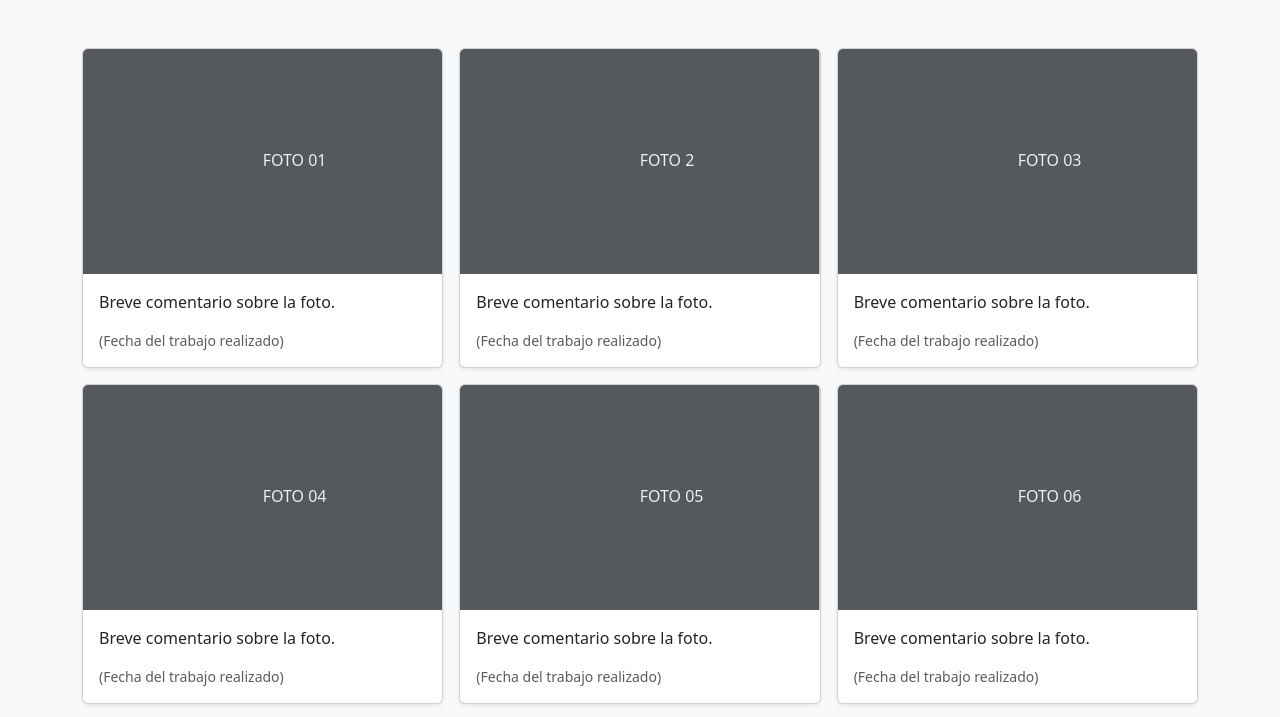
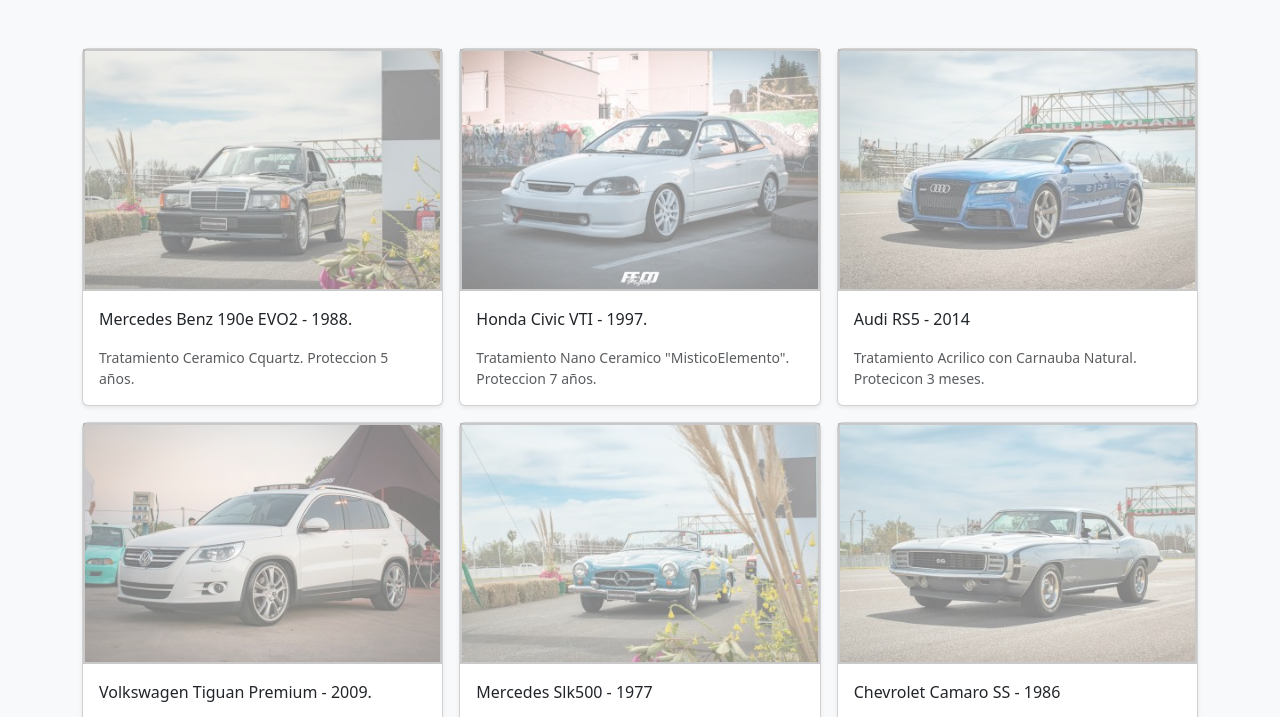
Before and after one commit to Elvasco317/Proyecto-Feco-Web, a website: page pages/fotos.html in a window 1280 px wide. Shown: the part 228-945 px from the top of the page. Drawn offline with nearby package versions, Linux system fonts and the light colour scheme; a script that the page names is missing.

Commit message:
Fotos completo y detalles

```diff
--- a/pages/fotos.html
+++ b/pages/fotos.html
@@ -56,117 +56,98 @@
     <hr class="border border-info border-2 opacity-50">
     <div class="album py-5 bg-body-tertiary">
         <div class="container">
-            <div class="row row-cols-1 row-cols-sm-2 row-cols-md-3 g-3">
+            <div class="row row-cols-1 row-cols-sm-2 row-cols-md-3 g-3 row">
                 <div class="col">
                     <div class="card shadow-sm">
-                        <svg class="bd-placeholder-img card-img-top" width="100%" height="225"
-                            xmlns="http://www.w3.org/2000/svg" role="img" aria-label="Placeholder: Thumbnail"
-                            preserveAspectRatio="xMidYMid slice" focusable="false">
-                            <title>Placeholder</title>
-                            <rect width="100%" height="100%" fill="#55595c"></rect><text x="50%" y="50%" fill="#eceeef"
-                                dy=".3em">FOTO 01</text>
+                        <img class="efectofotos" src="../img/fotos/mercedes01.jpg" alt="Mercedes190e">
                         </svg>
                         <div class="card-body">
-                            <p class="card-text">Breve comentario sobre la foto.</p>
+                            <p class="card-text">Mercedes Benz 190e EVO2 - 1988.</p>
                             <div class="d-flex justify-content-between align-items-center">
 
-                                <small class="text-body-secondary">(Fecha del trabajo realizado)</small>
+                                <small class="text-body-secondary">Tratamiento Ceramico Cquartz. Proteccion 5
+                                    años.</small>
                             </div>
                         </div>
                     </div>
                 </div>
                 <div class="col">
                     <div class="card shadow-sm">
-                        <svg class="bd-placeholder-img card-img-top" width="100%" height="225"
-                            xmlns="http://www.w3.org/2000/svg" role="img" aria-label="Placeholder: Thumbnail"
-                            preserveAspectRatio="xMidYMid slice" focusable="false">
-                            <title>Placeholder</title>
-                            <rect width="100%" height="100%" fill="#55595c"></rect><text x="50%" y="50%" fill="#eceeef"
-                                dy=".3em">FOTO 2</text>
+                        <img class="efectofotos" src="../img/fotos/civic01.jpg" alt="Civic">
                         </svg>
                         <div class="card-body">
-                            <p class="card-text">Breve comentario sobre la foto.</p>
+                            <p class="card-text">Honda Civic VTI - 1997.</p>
                             <div class="d-flex justify-content-between align-items-center">
 
-                                <small class="text-body-secondary">(Fecha del trabajo realizado)</small>
+                                <small class="text-body-secondary">Tratamiento Nano Ceramico "MisticoElemento".
+                                    Proteccion 7 años.</small>
                             </div>
                         </div>
                     </div>
                 </div>
                 <div class="col">
                     <div class="card shadow-sm">
-                        <svg class="bd-placeholder-img card-img-top" width="100%" height="225"
-                            xmlns="http://www.w3.org/2000/svg" role="img" aria-label="Placeholder: Thumbnail"
-                            preserveAspectRatio="xMidYMid slice" focusable="false">
-                            <title>Placeholder</title>
-                            <rect width="100%" height="100%" fill="#55595c"></rect><text x="50%" y="50%" fill="#eceeef"
-                                dy=".3em">FOTO 03</text>
+                        <img class="efectofotos" src="../img/fotos/audi01.jpg" alt="Audi">
                         </svg>
                         <div class="card-body">
-                            <p class="card-text">Breve comentario sobre la foto.</p>
+                            <p class="card-text">Audi RS5 - 2014</p>
                             <div class="d-flex justify-content-between align-items-center">
 
-                                <small class="text-body-secondary">(Fecha del trabajo realizado)</small>
+                                <small class="text-body-secondary">Tratamiento Acrilico con Carnauba Natural. Protecicon
+                                    3 meses.</small>
                             </div>
                         </div>
                     </div>
                 </div>
                 <div class="col">
                     <div class="card shadow-sm">
-                        <svg class="bd-placeholder-img card-img-top" width="100%" height="225"
-                            xmlns="http://www.w3.org/2000/svg" role="img" aria-label="Placeholder: Thumbnail"
-                            preserveAspectRatio="xMidYMid slice" focusable="false">
-                            <title>Placeholder</title>
-                            <rect width="100%" height="100%" fill="#55595c"></rect><text x="50%" y="50%" fill="#eceeef"
-                                dy=".3em">FOTO 04</text>
+                        <img class="efectofotos" src="../img/fotos/tiguan01.jpg" alt="Tiguan">
                         </svg>
                         <div class="card-body">
-                            <p class="card-text">Breve comentario sobre la foto.</p>
+                            <p class="card-text">Volkswagen Tiguan Premium - 2009.</p>
                             <div class="d-flex justify-content-between align-items-center">
 
-                                <small class="text-body-secondary">(Fecha del trabajo realizado)</small>
+                                <small class="text-body-secondary">Tratamiento Ceramico Ternova. Proteccion 3
+                                    años.</small>
                             </div>
                         </div>
                     </div>
                 </div>
                 <div class="col">
                     <div class="card shadow-sm">
-                        <svg class="bd-placeholder-img card-img-top" width="100%" height="225"
-                            xmlns="http://www.w3.org/2000/svg" role="img" aria-label="Placeholder: Thumbnail"
-                            preserveAspectRatio="xMidYMid slice" focusable="false">
-                            <title>Placeholder</title>
-                            <rect width="100%" height="100%" fill="#55595c"></rect><text x="50%" y="50%" fill="#eceeef"
-                                dy=".3em">FOTO 05</text>
+                        <img class="efectofotos" src="../img/fotos/mercedes02.jpg" alt="Mercedesold">
                         </svg>
                         <div class="card-body">
-                            <p class="card-text">Breve comentario sobre la foto.</p>
+                            <p class="card-text">Mercedes Slk500 - 1977</p>
                             <div class="d-flex justify-content-between align-items-center">
 
-                                <small class="text-body-secondary">(Fecha del trabajo realizado)</small>
+                                <small class="text-body-secondary">Detallado de cueros, Ceramico Ternova. Proteccion 3
+                                    años.</small>
                             </div>
                         </div>
                     </div>
                 </div>
                 <div class="col">
                     <div class="card shadow-sm">
-                        <svg class="bd-placeholder-img card-img-top" width="100%" height="225"
-                            xmlns="http://www.w3.org/2000/svg" role="img" aria-label="Placeholder: Thumbnail"
-                            preserveAspectRatio="xMidYMid slice" focusable="false">
-                            <title>Placeholder</title>
-                            <rect width="100%" height="100%" fill="#55595c"></rect><text x="50%" y="50%" fill="#eceeef"
-                                dy=".3em">FOTO 06</text>
+                        <img class="efectofotos" src="../img/fotos/ss01.jpg" alt="CamaroSS">
                         </svg>
                         <div class="card-body">
-                            <p class="card-text">Breve comentario sobre la foto.</p>
+                            <p class="card-text">Chevrolet Camaro SS - 1986</p>
                             <div class="d-flex justify-content-between align-items-center">
 
-                                <small class="text-body-secondary">(Fecha del trabajo realizado)</small>
+                                <small class="text-body-secondary">Tratamiento Acrilico, Caranuva. Proteccion 6
+                                    meses.</small>
                             </div>
                         </div>
                     </div>
                 </div>
             </div>
         </div>
+    </div>
+    <div class="bg-light">
+        <h3 class="d-flex justify-content-center">
+            Algunos de nuestros trabajos mas exigentes a pedido del cliente.
+        </h3>
     </div>
     <!-- Footer -->
     <footer class="mt-5 text-bg-warning p-4">
--- /dev/null
+++ b/scss/_body.scss
@@ -0,0 +1,12 @@
+* {
+    padding: 0;
+    box-sizing: border-box;
+}
+
+body {
+    margin: 0;
+    background-image: url("../img/fondos/fondo02.jpg");
+    position: relative;
+    padding-bottom: 5em;
+    min-height: 100vh;
+}
--- /dev/null
+++ b/scss/_footer.scss
@@ -0,0 +1,11 @@
+footer {
+    position: absolute;
+    bottom: 0;
+    width: 100%;
+}
+
+footer.fixed-bottom {
+    position: fixed;
+    bottom: 0;
+    width: 100%;
+}
--- /dev/null
+++ b/scss/_variables.scss
@@ -0,0 +1 @@
+// Aca tengo que hacer las variables, van primero en el styles.scss y adelante con el signo $
--- a/scss/styles.scss
+++ b/scss/styles.scss
@@ -1,23 +1,12 @@
-*{
-    padding: 0;
-    box-sizing: border-box;
-}
-body {
-    margin: 0;
-    background-image: url("../img/fondos/fondo02.jpg");
-    position: relative;
-    padding-bottom: 5em;
-    min-height: 100vh;
+@import "_body.scss";
+@import "_footer.scss";
+
+
+.efectofotos {
+    border: 2px double #949494;
+    opacity: 0.5;
 }
 
-footer {
-    position: absolute;
-    bottom: 0;
-    width: 100%;
+.efectofotos:hover {
+    opacity: 1;
 }
-
-footer.fixed-bottom {
-    position: fixed;
-    bottom: 0;
-    width: 100%;
-}
```
Also changed, not shown: index.html (+5 -0 lines), css/estilo.css, img/fotos/audi01.jpg (added), img/fotos/bmw01.jpg (added), img/fotos/civic01.jpg (added), img/fotos/mercedes01.jpg (added), img/fotos/mercedes02.jpg (added), img/fotos/ss01.jpg (added), img/fotos/tiguan01.jpg (added), 1 other file.
